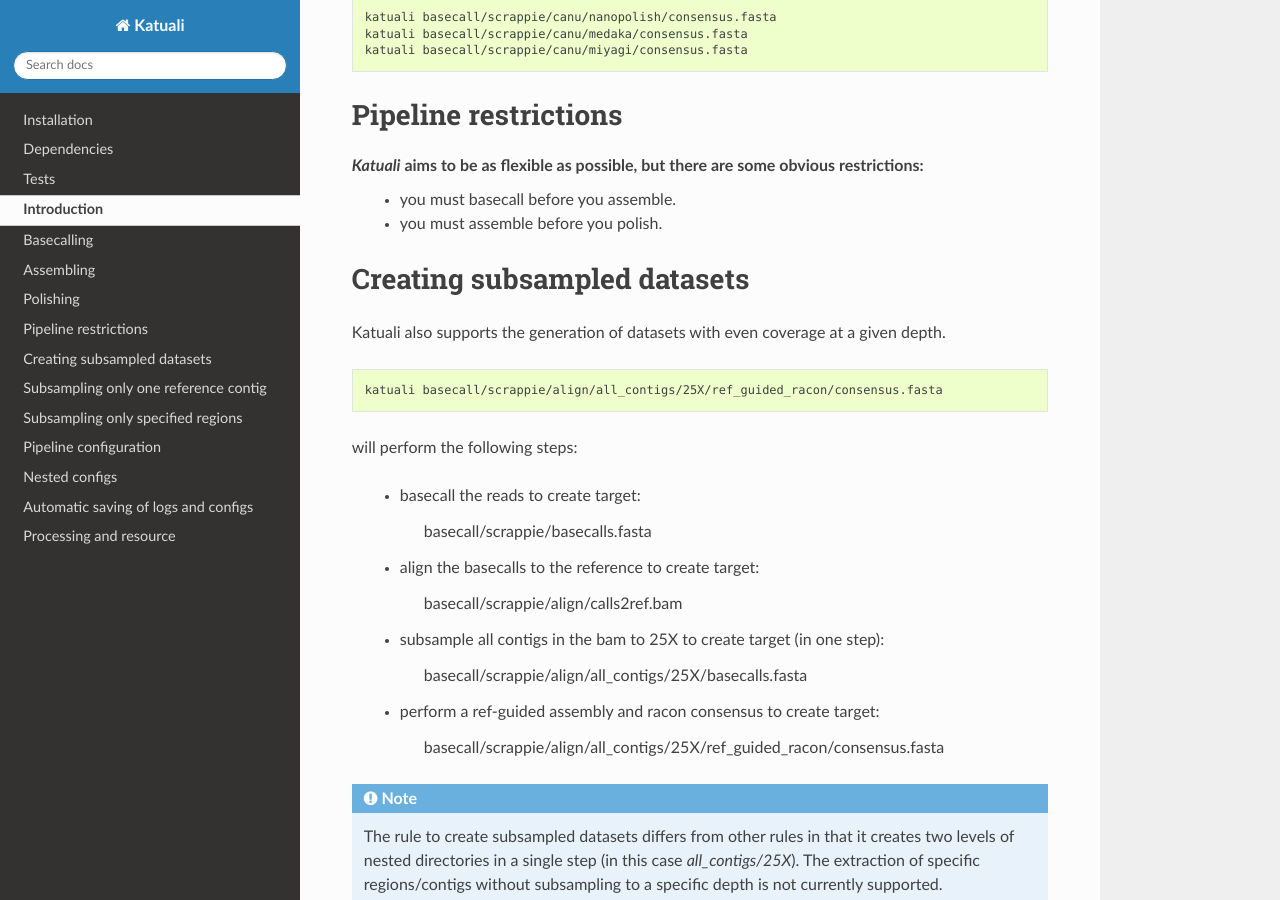
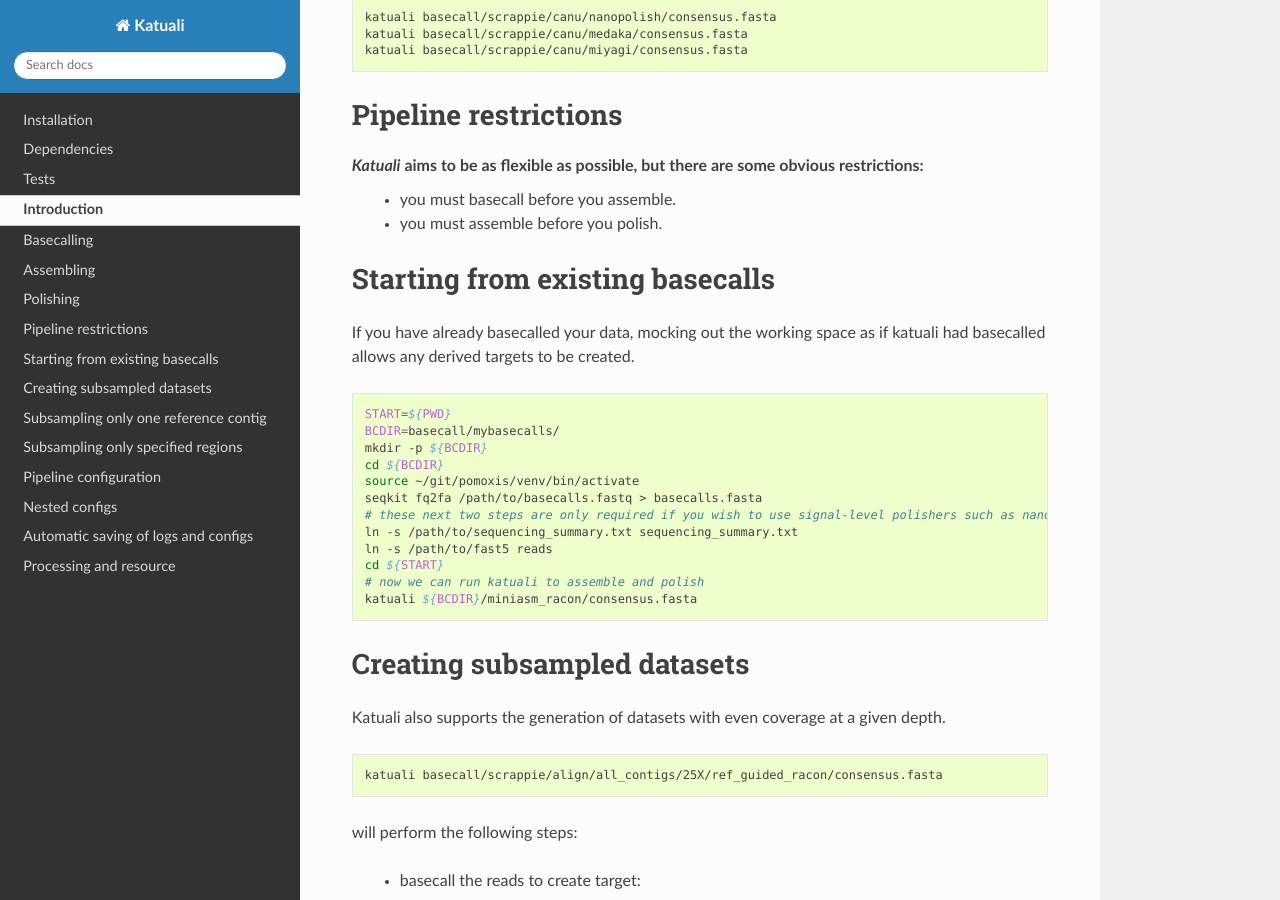
Before and after one commit to nanoporetech/katuali, a Sphinx documentation site: the page built from docs/examples.rst, in a window 1280 px wide and 900 px high, scrolled down 1811 px. Built offline with Sphinx 7.4.7 and the Read the Docs theme 2.0.0, drawn with Linux system fonts in a browser that asks for light colours; the version number could not be read and is left out; some of the changed text lies outside the part shown.

Commit message:
get version from Snakefile and example on how to use existing basecalls

```diff
--- a/docs/conf.py
+++ b/docs/conf.py
@@ -42,25 +42,21 @@
 # General information about the project.
 __pkg_name__ = u'katuali'
 project = __pkg_name__.capitalize()
-copyright = u'2017, Oxford Nanopore Technologies'
+copyright = u'2018, Oxford Nanopore Technologies'
 
 # Generate API documentation:
-if subprocess.call(['sphinx-apidoc', '-o', './', "../{}".format(__pkg_name__)]) != 0:
-    sys.stderr.write('Failed to generate API documentation!\n')
+#if subprocess.call(['sphinx-apidoc', '-o', './', "../{}".format(__pkg_name__)]) != 0:
+#    sys.stderr.write('Failed to generate API documentation!\n')
 
 # The version info for the project you're documenting, acts as replacement for
 # |version| and |release|, also used in various other places throughout the
 # built documents.
 #
 
-# Get the version number from __init__.py
-verstrline = open(os.path.join('..', __pkg_name__, '__init__.py'), 'r').read()
-vsre = r"^__version__ = ['\"]([^'\"]*)['\"]"
-mo = re.search(vsre, verstrline, re.M)
-if mo:
-    __version__ = mo.group(1)
-else:
-    raise RuntimeError('Unable to find version string in "{}/__init__.py".'.format(__pkg_name__))
+# Get the version number from the Snakefile
+with open('../Snakefile') as fh:
+    versionstrline = [l for l in fh.readlines() if 'KATUALI_VERSION' in l][0]
+__version__ = versionstrline.split()[-1].replace('"', '')
 
 # The short X.Y version.
 version = __version__
--- a/docs/examples.rst
+++ b/docs/examples.rst
@@ -95,6 +95,27 @@
 `Katuali` aims to be as flexible as possible, but there are some obvious restrictions:
     * you must basecall before you assemble.
     * you must assemble before you polish.
+
+
+Starting from existing basecalls
+================================
+
+If you have already basecalled your data, mocking out the working space as if katuali had basecalled allows any derived targets to be created.
+
+.. code-block:: bash
+
+    START=${PWD}
+    BCDIR=basecall/mybasecalls/
+    mkdir -p ${BCDIR}
+    cd ${BCDIR}
+    source ~/git/pomoxis/venv/bin/activate
+    seqkit fq2fa /path/to/basecalls.fastq > basecalls.fasta
+    # these next two steps are only required if you wish to use signal-level polishers such as nanopolish.
+    ln -s /path/to/sequencing_summary.txt sequencing_summary.txt
+    ln -s /path/to/fast5 reads
+    cd ${START}
+    # now we can run katuali to assemble and polish
+    katuali ${BCDIR}/miniasm_racon/consensus.fasta
 
 
 Creating subsampled datasets
```
Also changed, not shown: 1 other file.
